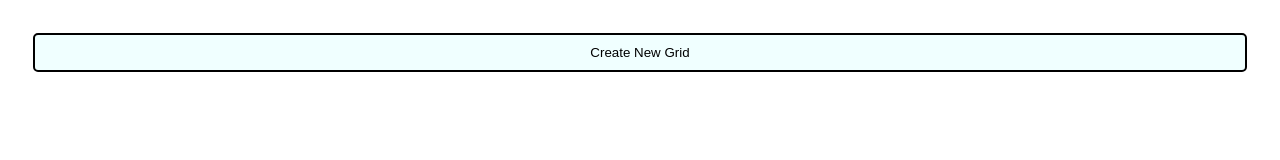
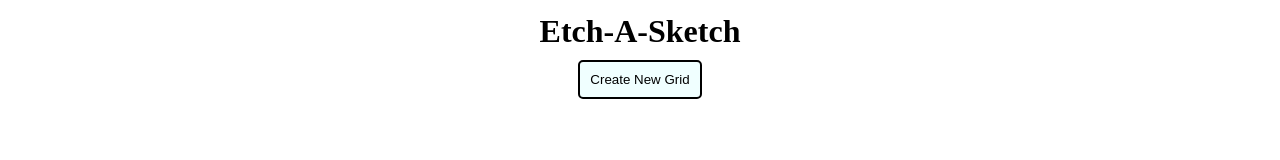
Before and after one commit to YanniTrim/odin-etch, a plain HTML site: page index.html in a window 1280 px wide. Drawn offline with Linux system fonts and the light colour scheme.

Commit message:
Fixed the format of the site

```diff
--- a/index.html
+++ b/index.html
@@ -4,6 +4,9 @@
     <link href="style.css" rel="stylesheet">
 </head>
 <body>
+    <div id="header">
+        <h1>Etch-A-Sketch</h1>
+    </div>
     <div id="main-contain">
 
     </div>
--- a/script.js
+++ b/script.js
@@ -46,4 +46,5 @@ button.addEventListener("click", () => {
     createGrid(size);
 
 })
-document.body.appendChild(button);
+const header = document.querySelector("div")
+header.appendChild(button);
--- a/style.css
+++ b/style.css
@@ -1,5 +1,9 @@
 #main-contain {
-
+    display: flex;
+    flex-direction: column;
+    width: 700px;
+    margin-left: auto;
+    margin-right: auto;
 }
 
 .row {
@@ -14,17 +18,23 @@
     border-width: 2px;
     flex-basis: 100%;
     aspect-ratio: 1;
+    background-color: white;
 
 }
 
-body {
+#header {
     display: flex;
     flex-direction: column;
+    align-items: center;
+}
+
+#header h1 {
+    margin: 5px;
 }
 
 button {
+    margin: 5px;
     background-color: azure;
-    margin: 25px;
     padding: 10px;
     border: solid 2px;
     border-radius: 5px;
```
